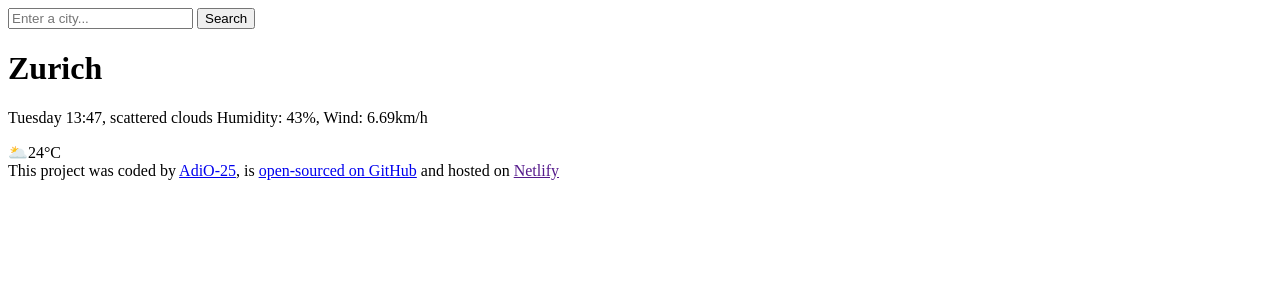
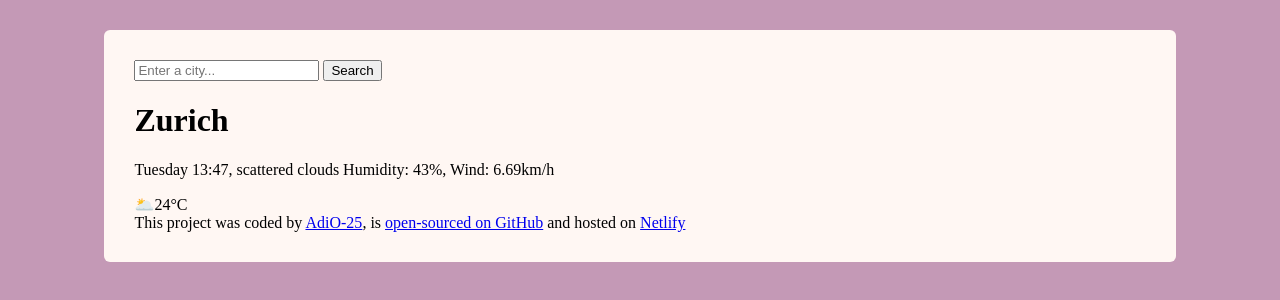
Before and after one commit to AdiO-25/meteo-hub, a plain HTML site: page index.html in a window 1280 px wide. Drawn offline with Linux system fonts and the light colour scheme.

Commit message:
Added basic css style

```diff
--- a/index.html
+++ b/index.html
@@ -7,6 +7,7 @@
     <title>Meteo Hub</title>
   </head>
   <body>
+    <div class="container-box">
       <header>
         <input type="search" placeholder="Enter a city..." required />
         <input type="submit" value="Search" />
@@ -23,7 +24,10 @@
           >open-sourced on GitHub</a
         >
         and hosted on
-      <a href="" target="_blank">Netlify</a>
+        <a href="https://meteo-hub-by-ao.netlify.app/" target="_blank"
+          >Netlify</a
+        >
       </footer>
+    </div>
   </body>
 </html>
--- a/src/style.css
+++ b/src/style.css
@@ -0,0 +1,11 @@
+body {
+  background: #c499b6;
+}
+
+.container-box {
+  background-color: #fff7f3;
+  max-width: 80%;
+  margin: 30px auto;
+  padding: 30px;
+  border-radius: 6px;
+}
```
Lines whose indentation alone changed are shown as unchanged.
